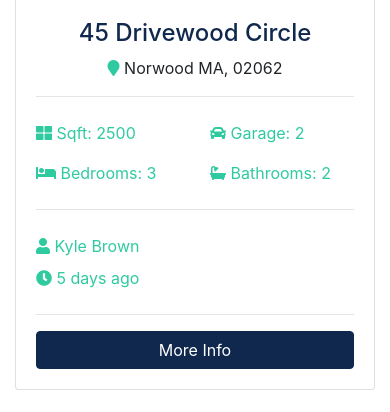
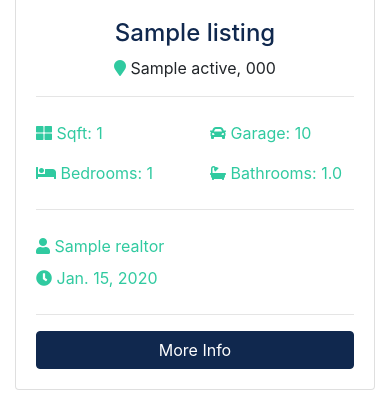
Before and after one commit to neuodev/bt-real-estate, a Django app: page / in a window 390 px wide. Shown: the part 1194-1606 px from the top of the page. Run offline with Django 3.2, Linux system fonts and the light colour scheme; tables that the repository leaves empty hold one stand-in row (values such as "Sample post"); grey boxes marked "Sample" are stand-in pictures; some libraries are stand-ins or nearby versions.

Commit message:
Display date in the main page

```diff
--- a/templates/pages/index.html
+++ b/templates/pages/index.html
@@ -1,4 +1,7 @@
 {% extends 'base.html' %} {% block content %}
+{% load static %}
+{% load humanize %}
+
 <!-- Showcase -->
 <section id="showcase">
   <div class="container text-center">
@@ -147,135 +150,60 @@
   <div class="container">
     <h3 class="text-center mb-3">Latest Listings</h3>
     <div class="row">
-      <!-- Listing 1 -->
+      {% if listings %}
+      {% for listing in listings %}
+
+      <!-- Listing  -->
       <div class="col-md-6 col-lg-4 mb-4">
         <div class="card listing-preview">
-          <img class="card-img-top" src="assets/img/homes/home-1.jpg" alt="" />
+          <img class="card-img-top" src="{{ listing.photo_main.url }}" alt="" />
           <div class="card-img-overlay">
             <h2>
-              <span class="badge badge-secondary text-white">$490,000</span>
+              <span class="badge badge-secondary text-white">${{listing.price}}</span>
             </h2>
           </div>
           <div class="card-body">
             <div class="listing-heading text-center">
-              <h4 class="text-primary">45 Drivewood Circle</h4>
+              <h4 class="text-primary">{{listing.title}}</h4>
               <p>
-                <i class="fas fa-map-marker text-secondary"></i> Norwood MA,
-                02062
+                <i class="fas fa-map-marker text-secondary"></i> {{listing.city}} {{listing.state}},
+                {{listing.zipcode}}
               </p>
             </div>
             <hr />
             <div class="row py-2 text-secondary">
               <div class="col-6">
-                <i class="fas fa-th-large"></i> Sqft: 2500
+                <i class="fas fa-th-large"></i> Sqft: {{listing.sqft}}
               </div>
-              <div class="col-6"><i class="fas fa-car"></i> Garage: 2</div>
+              <div class="col-6"><i class="fas fa-car"></i> Garage: {{listing.garage}}</div>
             </div>
             <div class="row py-2 text-secondary">
-              <div class="col-6"><i class="fas fa-bed"></i> Bedrooms: 3</div>
-              <div class="col-6"><i class="fas fa-bath"></i> Bathrooms: 2</div>
+              <div class="col-6"><i class="fas fa-bed"></i> Bedrooms: {{listing.bedrooms}}</div>
+              <div class="col-6"><i class="fas fa-bath"></i> Bathrooms: {{listing.bathrooms}}</div>
             </div>
             <hr />
             <div class="row py-2 text-secondary">
-              <div class="col-6"><i class="fas fa-user"></i> Kyle Brown</div>
+              <div class="col-6"><i class="fas fa-user"></i> {{listing.realtor}}</div>
             </div>
             <div class="row text-secondary pb-2">
-              <div class="col-6"><i class="fas fa-clock"></i> 5 days ago</div>
+              <div class="col-6"><i class="fas fa-clock"></i> {{listing.list_date | naturalday}}</div>
             </div>
             <hr />
-            <a href="listing.html" class="btn btn-primary btn-block"
-              >More Info</a
+            <a href="{% url 'listing' listing.id %}" class="btn btn-primary btn-block"
+            >More Info</a
             >
           </div>
         </div>
       </div>
+      {% endfor %}
 
-      <!-- Listing 2 -->
-      <div class="col-md-6 col-lg-4 mb-4">
-        <div class="card listing-preview">
-          <img class="card-img-top" src="assets/img/homes/home-2.jpg" alt="" />
-          <div class="card-img-overlay">
-            <h2>
-              <span class="badge badge-secondary text-white">$550,000</span>
-            </h2>
-          </div>
-          <div class="card-body">
-            <div class="listing-heading text-center">
-              <h4 class="text-primary">18 Jefferson Lane</h4>
-              <p>
-                <i class="fas fa-map-marker text-secondary"></i> Woburn MA,
-                01801
-              </p>
-            </div>
-            <hr />
-            <div class="row py-2 text-secondary">
-              <div class="col-6">
-                <i class="fas fa-th-large"></i> Sqft: 3200
-              </div>
-              <div class="col-6"><i class="fas fa-car"></i> Garage: 1</div>
-            </div>
-            <div class="row py-2 text-secondary">
-              <div class="col-6"><i class="fas fa-bed"></i> Bedrooms: 4</div>
-              <div class="col-6">
-                <i class="fas fa-bath"></i> Bathrooms: 2.5
-              </div>
-            </div>
-            <hr />
-            <div class="row py-2 text-secondary">
-              <div class="col-6"><i class="fas fa-user"></i> Mark Hudson</div>
-            </div>
-            <div class="row text-secondary pb-2">
-              <div class="col-6"><i class="fas fa-clock"></i> 5 days ago</div>
-            </div>
-            <hr />
-            <a href="listing.html" class="btn btn-primary btn-block"
-              >More Info</a
-            >
-          </div>
+      {% else  %}
+        <div class="col-md-12">
+          <h1>
+            No Listings Found
+          </h1>
         </div>
-      </div>
-
-      <!-- Listing 3 -->
-      <div class="col-md-6 col-lg-4 mb-4">
-        <div class="card listing-preview">
-          <img class="card-img-top" src="assets/img/homes/home-3.jpg" alt="" />
-          <div class="card-img-overlay">
-            <h2>
-              <span class="badge badge-secondary text-white">$580,000</span>
-            </h2>
-          </div>
-          <div class="card-body">
-            <div class="listing-heading text-center">
-              <h4 class="text-primary">187 Woodrow Street</h4>
-              <p>
-                <i class="fas fa-map-marker text-secondary"></i> Salem MA, 01915
-              </p>
-            </div>
-            <hr />
-            <div class="row py-2 text-secondary">
-              <div class="col-6">
-                <i class="fas fa-th-large"></i> Sqft: 3107
-              </div>
-              <div class="col-6"><i class="fas fa-car"></i> Garage: 0</div>
-            </div>
-            <div class="row py-2 text-secondary">
-              <div class="col-6"><i class="fas fa-bed"></i> Bedrooms: 4</div>
-              <div class="col-6"><i class="fas fa-bath"></i> Bathrooms: 3</div>
-            </div>
-            <hr />
-            <div class="row py-2 text-secondary">
-              <div class="col-6"><i class="fas fa-user"></i> Mark Hudson</div>
-            </div>
-            <div class="row text-secondary pb-2">
-              <div class="col-6"><i class="fas fa-clock"></i> 5 days ago</div>
-            </div>
-            <hr />
-            <a href="listing.html" class="btn btn-primary btn-block"
-              >More Info</a
-            >
-          </div>
-        </div>
-      </div>
+      {% endif  %}
     </div>
   </div>
 </section>
```
